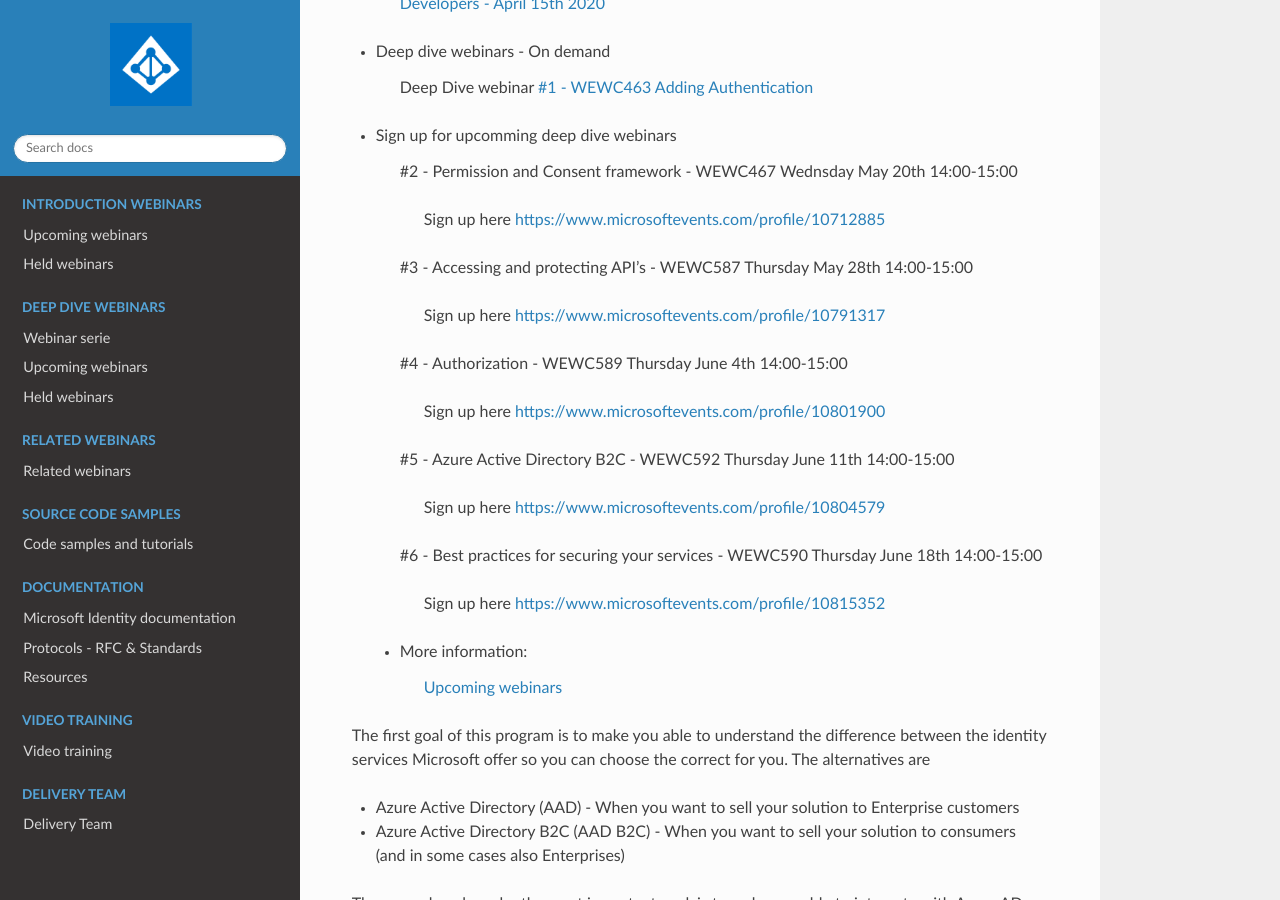
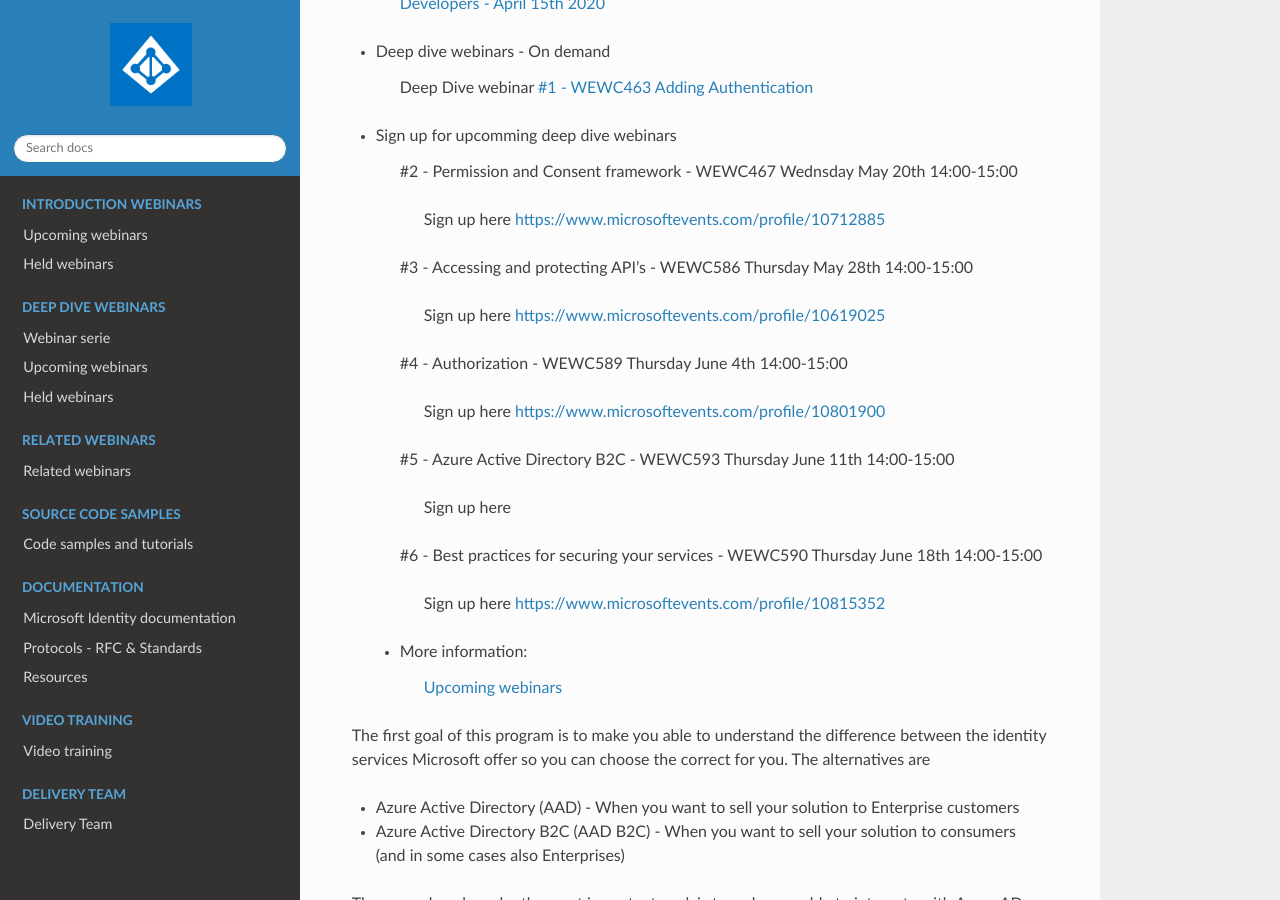
Before and after one commit to RonnyA/ModernIdentity, a Sphinx documentation site: the page built from docs/source/index.rst, in a window 1280 px wide and 900 px high, scrolled down 324 px. Built offline with Sphinx 7.4.7 and the Read the Docs theme 2.0.0, drawn with Linux system fonts in a browser that asks for light colours.

Commit message:
Bugfix in signup links. Still missing WEWC593

```diff
--- a/docs/source/conf.py
+++ b/docs/source/conf.py
@@ -28,7 +28,7 @@
 author = 'Ronny.Hansen@Microsoft.com'
 
 # The full version, including alpha/beta/rc tags
-release = '1.1.1'
+release = '1.1.2'
 
 
 # -- General configuration ---------------------------------------------------
--- a/docs/source/index.rst
+++ b/docs/source/index.rst
@@ -32,17 +32,17 @@
 
        Sign up here https://www.microsoftevents.com/profile/10712885
 
-      #3 - Accessing and protecting API’s -  WEWC587 Thursday May 28th 14:00-15:00
+      #3 - Accessing and protecting API’s -  WEWC586 Thursday May 28th 14:00-15:00
 
-       Sign up here https://www.microsoftevents.com/profile/10791317
+       Sign up here https://www.microsoftevents.com/profile/10619025
 
       #4 -  Authorization - WEWC589 Thursday June 4th 14:00-15:00
 
        Sign up here https://www.microsoftevents.com/profile/10801900
 
-      #5 - Azure Active Directory B2C - WEWC592 Thursday June 11th 14:00-15:00
+      #5 - Azure Active Directory B2C - WEWC593 Thursday June 11th 14:00-15:00
 
-       Sign up here https://www.microsoftevents.com/profile/10804579
+       Sign up here
 
       #6 - Best practices for securing your services - WEWC590 Thursday June 18th 14:00-15:00
 
```
Also changed, not shown: docs/source/deep/upcoming-deep-webinars.rst (+4 -4 lines), 5 other files.
